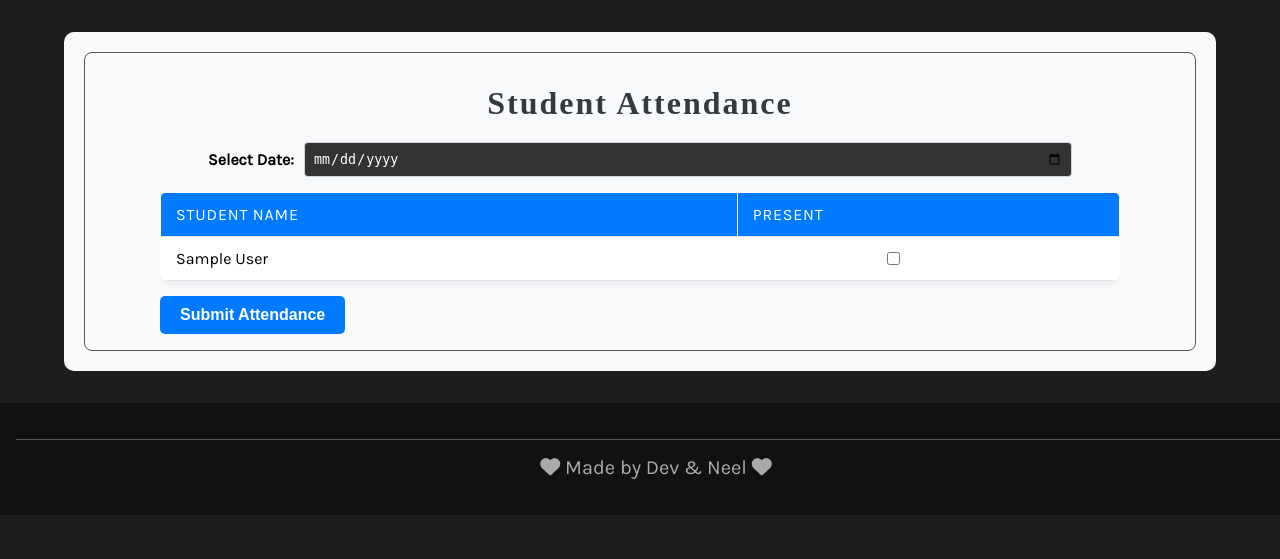
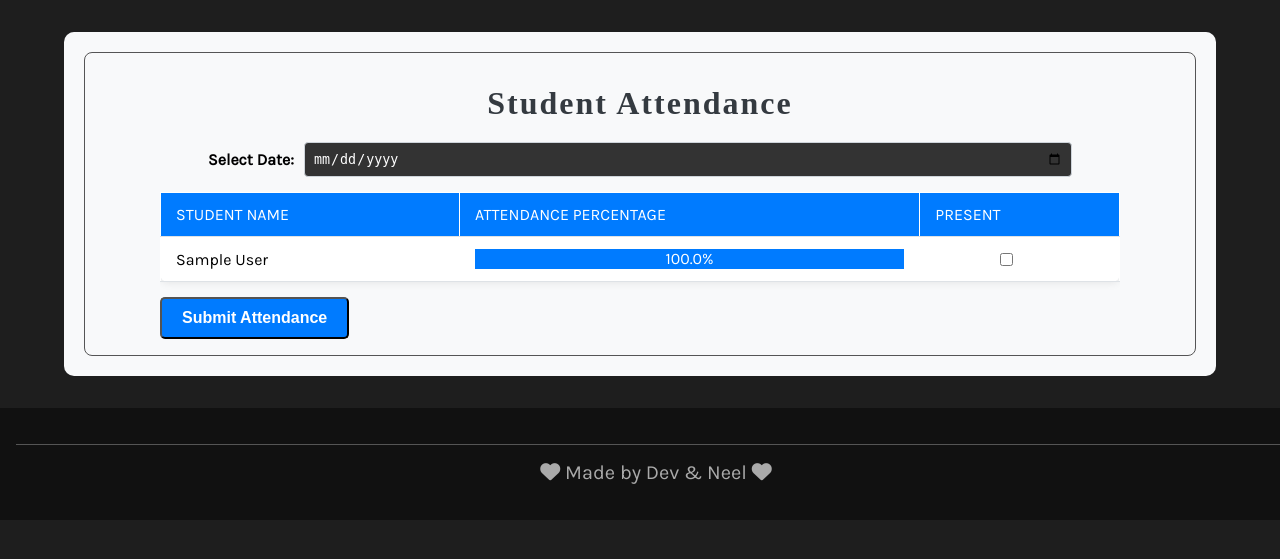
Before and after one commit to Devs7026/Mini-Project-DBS, a Django app: page /attendance/ in a window 1280 px wide. Shown: the part 222-781 px from the top of the page. Run offline with Django 5.2, Linux system fonts and the light colour scheme; a user stored in the database is signed in; tables that the repository leaves empty hold one stand-in row (values such as "Sample post"); some libraries are stand-ins or nearby versions; some web fonts are replaced.

Commit message:
Updated Attendance percentage added

```diff
--- a/project/studentdbms/database/templates/attendance.html
+++ b/project/studentdbms/database/templates/attendance.html
@@ -23,6 +23,7 @@
      <thead>
        <tr>
          <th>Student Name</th>
+         <th>Attendance Percentage</th>
          <th>Present</th>
        </tr>
      </thead>
@@ -30,6 +31,15 @@
        {% for student in students %}
        <tr>
          <td>{{ student.name }}</td>
+         <!-- Display attendance percentage -->
+         <td>
+           <div class="attendance-percent">
+             <div class="progress-bar" style="width: {{ student.attendance_percentage }}%;">
+               {{ student.attendance_percentage }}%
+             </div>
+           </div>
+         </td>
+         <!-- Checkbox for marking attendance -->
          <td><input type="checkbox" name="attendance_{{ student.id }}" value="present"></td>
        </tr>
        {% endfor %}
@@ -37,6 +47,8 @@
    </table>
    <button type="submit" class="attendBtn">Submit Attendance</button>
  </div>
+
+ </form>
  </div>
  </article>
 </section>
@@ -69,7 +81,6 @@
    display: flex;
    align-items: center;
    justify-content: center;
- /* Center horizontally */
    gap: 10px;
  }
 
@@ -95,7 +106,6 @@
    background-color: #fff;
    box-shadow: 0 0 10px rgba(0, 0, 0, 0.1);
    border-radius: 8px;
- overflow: hidden;
  }
 
  .attendance-table th,
@@ -110,35 +120,26 @@
    color: #fff;
    font-weight: 500;
    text-transform: uppercase;
- letter-spacing: 0.05em;
  }
 
  .attendance-table tbody tr:nth-child(even) {
    background-color: #f2f2f2;
  }
 
- .attendance-table td input[type="checkbox"] {
- margin: 0;
+ /* Progress Bar Styles */
+ .attendance-percent {
+   background-color: #e9ecef;
+   border-radius: 5px;
+   height: 20px;
+   width: 100%;
  }
 
- .attendance-table td input[type="text"] {
- width: 100%;
- padding: 8px;
- border: 1px solid #ced4da;
- border-radius: 4px;
- box-sizing: border-box;
- }
-
- /* Responsive Styles */
- @media (max-width: 768px) {
- .attendance-table {
- font-size: 0.9rem;
- }
-
- .attendance-table th,
- .attendance-table td {
- padding: 8px 10px;
- }
+ .progress-bar {
+   height: 100%;
+   background-color: #007bff;
+   color: white;
+   text-align: center;
+   line-height: 20px; /* Center text vertically */
  }
 
  /* Button Styles */
@@ -151,14 +152,11 @@
    text-decoration: none;
    color: #fff;
    background-color: #007bff;
- border: none;
    border-radius: 5px;
- cursor: pointer;
- transition: background-color 0.3s ease;
  }
 
  .attendBtn:hover {
- background-color: #0056b3;
+    background-color:#0056b3
  }
 </style>
 
```
Lines whose indentation alone changed are shown as unchanged.
